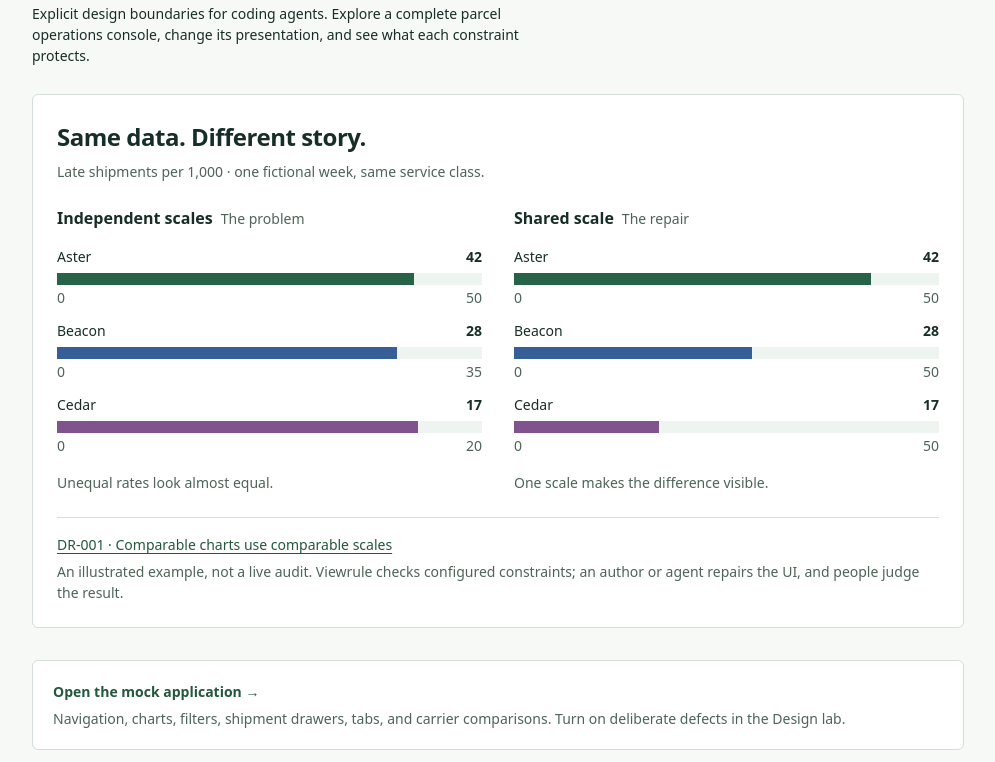
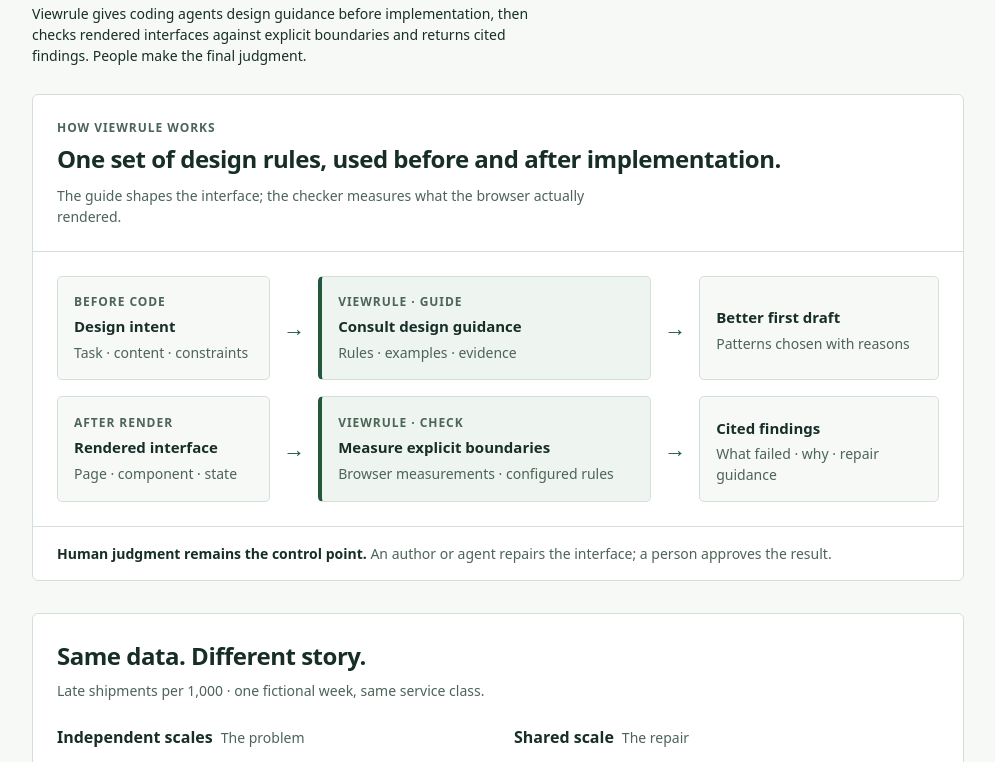
Before and after one commit to lanej/viewrule, a website: page docs/index.html in a window 1280 px wide. Shown: the part 180-942 px from the top of the page, without its empty margins (142-1137 px from the left). Drawn offline with Linux system fonts and the light colour scheme.

Commit message:
Clarify Viewrule's guidance and review model

```diff
--- a/docs/index.html
+++ b/docs/index.html
@@ -43,6 +43,94 @@
       }
       footer {
         margin-top: 40px;
+      }
+      .viewrule-model {
+        margin: 28px 0 32px;
+        border: 1px solid var(--line);
+        border-radius: 6px;
+        background: var(--paper);
+        overflow: hidden;
+      }
+      .model-heading {
+        padding: 24px;
+        border-bottom: 1px solid var(--line);
+      }
+      .model-heading h2 {
+        margin-top: 4px;
+        font-size: 24px;
+        letter-spacing: -0.02em;
+      }
+      .model-heading p:last-child {
+        margin: 8px 0 0;
+        max-width: 72ch;
+        color: var(--secondary);
+      }
+      .model-kicker,
+      .model-timing,
+      .model-capability-label {
+        color: var(--secondary);
+        font-size: 12px;
+        font-weight: 600;
+        letter-spacing: 0.08em;
+        text-transform: uppercase;
+      }
+      .model-kicker {
+        margin: 0;
+      }
+      .model-grid {
+        display: grid;
+        grid-template-columns:
+          minmax(130px, 0.8fr) 28px minmax(220px, 1.25fr) 28px
+          minmax(150px, 0.9fr);
+        gap: 16px 10px;
+        align-items: stretch;
+        padding: 24px;
+      }
+      .model-step,
+      .model-capability,
+      .model-result {
+        display: flex;
+        min-width: 0;
+        flex-direction: column;
+        justify-content: center;
+        padding: 16px;
+        border: 1px solid var(--line);
+        border-radius: 5px;
+      }
+      .model-step,
+      .model-result {
+        background: var(--canvas);
+      }
+      .model-capability {
+        border-left: 4px solid var(--brand);
+        background: var(--soft);
+      }
+      .model-step strong,
+      .model-capability strong,
+      .model-result strong {
+        margin-top: 4px;
+        font-size: 15px;
+      }
+      .model-step span:last-child,
+      .model-capability span:last-child,
+      .model-result span {
+        margin-top: 4px;
+        color: var(--secondary);
+      }
+      .model-arrow {
+        display: grid;
+        place-items: center;
+        color: var(--brand);
+        font-size: 22px;
+        font-weight: 600;
+      }
+      .viewrule-model figcaption {
+        padding: 16px 24px;
+        border-top: 1px solid var(--line);
+        color: var(--secondary);
+      }
+      .viewrule-model figcaption strong {
+        color: var(--ink);
       }
       .scale-demo {
         margin: 28px 0 32px;
@@ -134,6 +222,22 @@
         .scale-demo {
           padding: 20px;
         }
+        .model-heading,
+        .model-grid {
+          padding: 20px;
+        }
+        .model-grid {
+          grid-template-columns: minmax(0, 1fr);
+          gap: 10px;
+        }
+        .model-arrow {
+          height: 20px;
+          transform: rotate(90deg);
+        }
+        .model-second-path {
+          margin-top: 14px;
+          border-top-width: 3px;
+        }
         .scale-panels {
           grid-template-columns: minmax(0, 1fr);
           gap: 24px;
@@ -149,12 +253,67 @@
   <body>
     <main>
       <a class="wordmark" href="https://github.com/lanej/viewrule">Viewrule</a>
-      <h1>Design rules, working together.</h1>
+      <h1>Design guidance and executable review.</h1>
       <p>
-        Explicit design boundaries for coding agents. Explore a complete parcel
-        operations console, change its presentation, and see what each
-        constraint protects.
+        Viewrule gives coding agents design guidance before implementation, then
+        checks rendered interfaces against explicit boundaries and returns cited
+        findings. People make the final judgment.
       </p>
+      <figure
+        class="viewrule-model"
+        aria-labelledby="model-title"
+        aria-describedby="model-context"
+      >
+        <div class="model-heading">
+          <p class="model-kicker">How Viewrule works</p>
+          <h2 id="model-title">
+            One set of design rules, used before and after implementation.
+          </h2>
+          <p id="model-context">
+            The guide shapes the interface; the checker measures what the
+            browser actually rendered.
+          </p>
+        </div>
+        <div class="model-grid">
+          <div class="model-step">
+            <span class="model-timing">Before code</span>
+            <strong>Design intent</strong>
+            <span>Task · content · constraints</span>
+          </div>
+          <span class="model-arrow" aria-hidden="true">→</span>
+          <div class="model-capability">
+            <span class="model-capability-label">Viewrule · Guide</span>
+            <strong>Consult design guidance</strong>
+            <span>Rules · examples · evidence</span>
+          </div>
+          <span class="model-arrow" aria-hidden="true">→</span>
+          <div class="model-result">
+            <strong>Better first draft</strong>
+            <span>Patterns chosen with reasons</span>
+          </div>
+
+          <div class="model-step model-second-path">
+            <span class="model-timing">After render</span>
+            <strong>Rendered interface</strong>
+            <span>Page · component · state</span>
+          </div>
+          <span class="model-arrow" aria-hidden="true">→</span>
+          <div class="model-capability">
+            <span class="model-capability-label">Viewrule · Check</span>
+            <strong>Measure explicit boundaries</strong>
+            <span>Browser measurements · configured rules</span>
+          </div>
+          <span class="model-arrow" aria-hidden="true">→</span>
+          <div class="model-result">
+            <strong>Cited findings</strong>
+            <span>What failed · why · repair guidance</span>
+          </div>
+        </div>
+        <figcaption>
+          <strong>Human judgment remains the control point.</strong> An author
+          or agent repairs the interface; a person approves the result.
+        </figcaption>
+      </figure>
       <figure
         class="scale-demo"
         aria-labelledby="scale-title"
```
